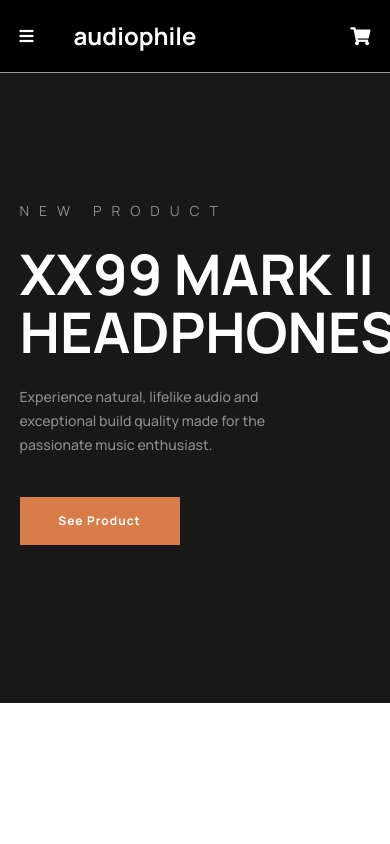
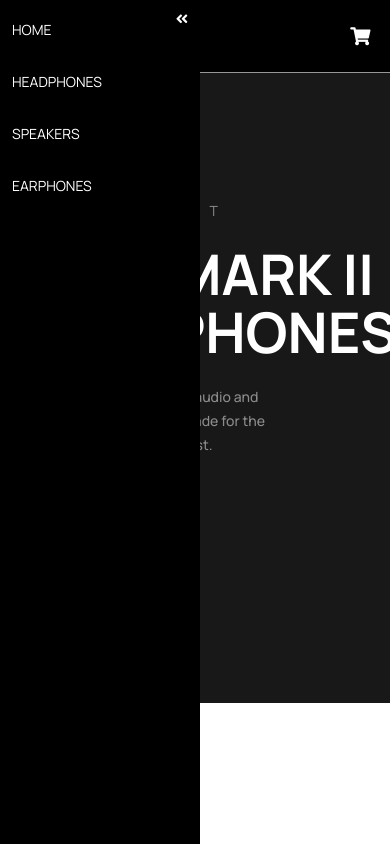
Before and after one commit to ArzCorp/audiophile-vue, a Vue app: page / in a window 390 px wide. Built offline with nearby package versions, Linux system fonts and the light colour scheme.

Commit message:
📱 added navbar responsive 768px

```diff
--- a/src/components/Header.vue
+++ b/src/components/Header.vue
@@ -23,3 +23,7 @@ import Container from './Container.vue'
 		</Container>
 	</header>
 </template>
+
+<script>
+export default {}
+</script>
--- a/src/components/Navbar.vue
+++ b/src/components/Navbar.vue
@@ -1,6 +1,9 @@
 <template>
 	<nav>
-		<ul class="hidden lg:flex items-center gap-8 text-sm">
+		<ul
+			class="fixed lg:static top-0 left-0 bg-black min-w-[200px] min-h-screen lg:min-h-min px-3 lg:px-0 py-5 lg:py-0 flex-col lg:flex-row flex lg:items-center gap-8 text-sm"
+		>
+			<i class="fas fa-angle-double-left absolute top-3 right-3" />
 			<li>HOME</li>
 			<li>HEADPHONES</li>
 			<li>SPEAKERS</li>
@@ -8,3 +11,7 @@
 		</ul>
 	</nav>
 </template>
+
+<script>
+export default {}
+</script>
```
